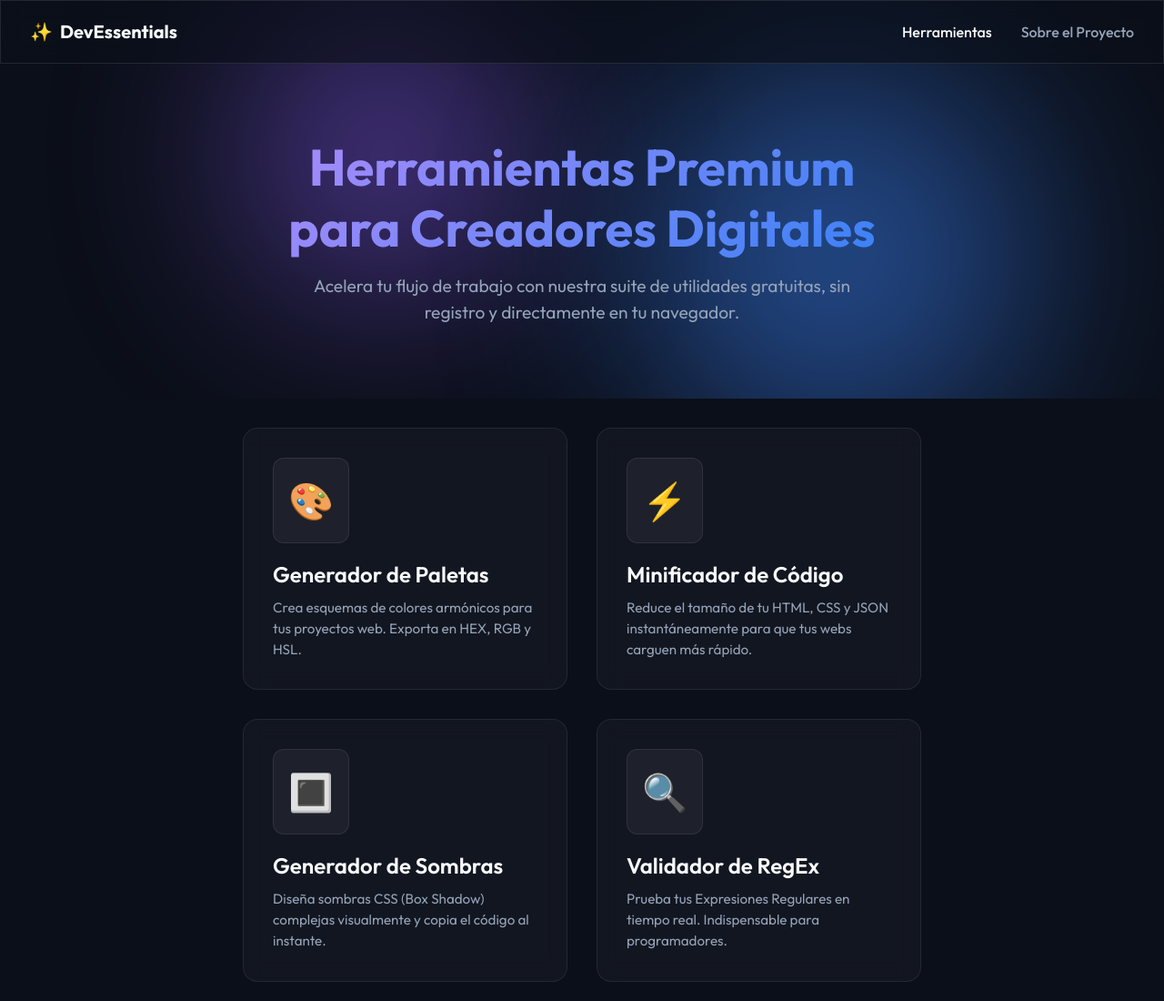
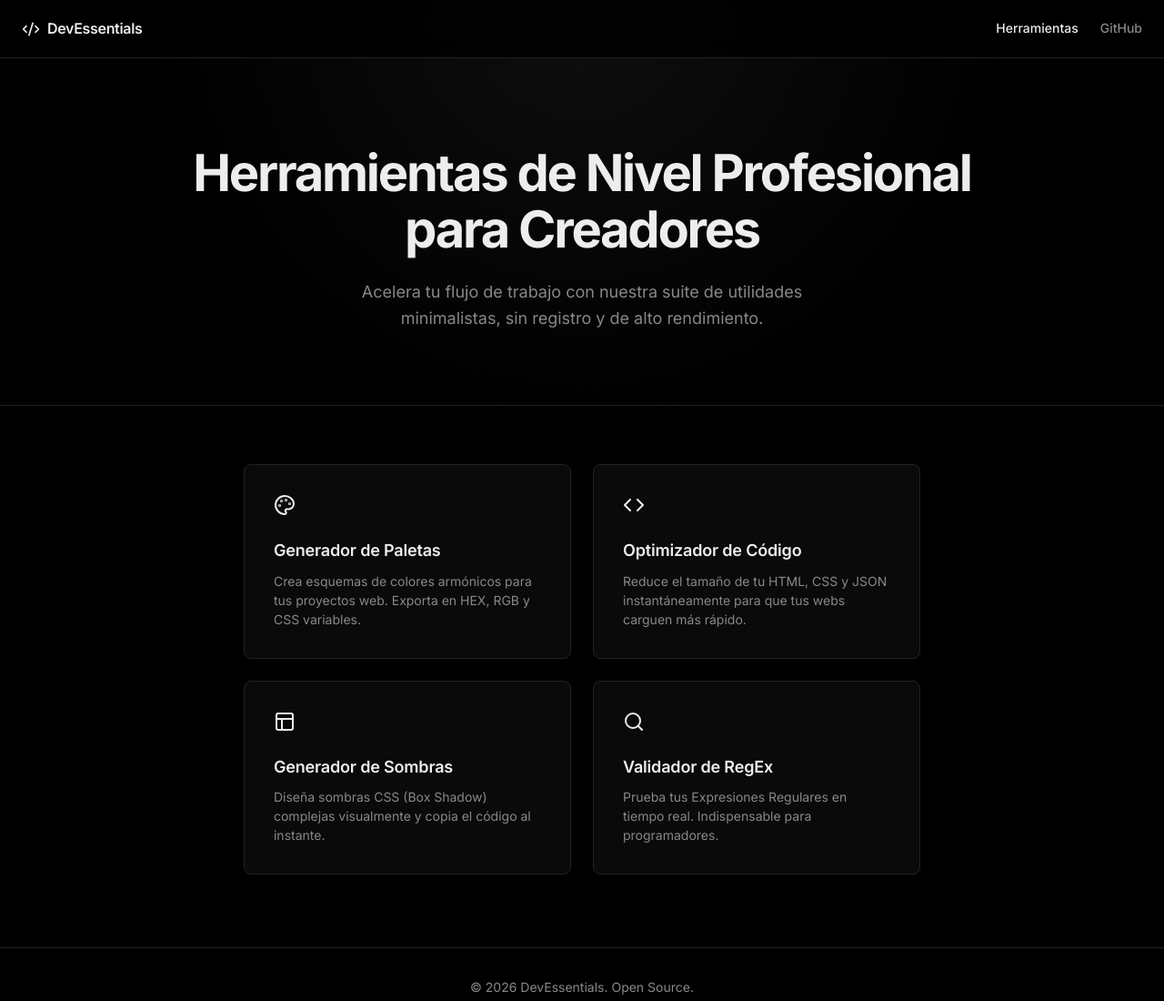
Before and after one commit to TheEdsan/DevEssentials, a website built with Vite: page index.html in a window 1280 px wide. Shown: the top 1100 px of the page at 91% size. Built offline with nearby package versions, Linux system fonts and the light colour scheme.

Commit message:
Redesigned to professional minimalist style

```diff
--- a/index.html
+++ b/index.html
@@ -5,35 +5,29 @@
     <link rel="icon" type="image/svg+xml" href="/vite.svg" />
     <meta name="viewport" content="width=device-width, initial-scale=1.0" />
     <meta name="description" content="DevEssentials - Herramientas premium gratuitas para desarrolladores y diseñadores. Generadores, conversores y utilidades rápidas." />
-    <title>DevEssentials | Premium Web Tools</title>
-    <link rel="preconnect" href="https://fonts.googleapis.com">
-    <link rel="preconnect" href="https://fonts.gstatic.com" crossorigin>
-    <link href="https://fonts.googleapis.com/css2?family=Outfit:wght@300;400;500;600;700&display=swap" rel="stylesheet">
+    <title>DevEssentials | Professional Web Tools</title>
     <link rel="stylesheet" href="./style.css">
   </head>
   <body>
     <div id="app">
       <!-- Navbar -->
-      <nav class="navbar glass">
+      <nav class="navbar">
         <div class="logo">
-          <span class="logo-icon">✨</span>
+          <div class="logo-icon">
+            <svg xmlns="http://www.w3.org/2000/svg" width="20" height="20" viewBox="0 0 24 24" fill="none" stroke="currentColor" stroke-width="2" stroke-linecap="round" stroke-linejoin="round"><path d="m18 16 4-4-4-4"/><path d="m6 8-4 4 4 4"/><path d="m14.5 4-5 16"/></svg>
+          </div>
           <span class="logo-text">DevEssentials</span>
         </div>
         <div class="nav-links">
           <a href="#" class="active">Herramientas</a>
-          <a href="#">Sobre el Proyecto</a>
+          <a href="https://github.com/TheEdsan/DevEssentials" target="_blank" rel="noopener noreferrer">GitHub</a>
         </div>
       </nav>
 
       <!-- Hero Section -->
       <header class="hero">
-        <div class="glow-orb orb-1"></div>
-        <div class="glow-orb orb-2"></div>
-
-        <div class="hero-content">
-          <h1 class="gradient-text">Herramientas Premium <br>para Creadores Digitales</h1>
-          <p class="subtitle">Acelera tu flujo de trabajo con nuestra suite de utilidades gratuitas, sin registro y directamente en tu navegador.</p>
-        </div>
+        <h1 class="hero-title">Herramientas de Nivel Profesional<br>para Creadores</h1>
+        <p class="subtitle">Acelera tu flujo de trabajo con nuestra suite de utilidades minimalistas, sin registro y de alto rendimiento.</p>
       </header>
 
       <!-- Main Content / Tools Grid -->
@@ -44,8 +38,8 @@
       </main>
 
       <!-- Footer -->
-      <footer class="glass footer">
-        <p>&copy; 2026 DevEssentials. Construido con IA para acelerar el desarrollo web.</p>
+      <footer class="footer">
+        <p>&copy; 2026 DevEssentials. Open Source.</p>
       </footer>
     </div>
 
--- a/main.js
+++ b/main.js
@@ -2,30 +2,30 @@ const tools = [
   {
     id: 'color-palette',
     title: 'Generador de Paletas',
-    description: 'Crea esquemas de colores armónicos para tus proyectos web. Exporta en HEX, RGB y HSL.',
-    icon: '🎨',
+    description: 'Crea esquemas de colores armónicos para tus proyectos web. Exporta en HEX, RGB y CSS variables.',
+    icon: '<svg xmlns="http://www.w3.org/2000/svg" width="24" height="24" viewBox="0 0 24 24" fill="none" stroke="currentColor" stroke-width="2" stroke-linecap="round" stroke-linejoin="round"><circle cx="13.5" cy="6.5" r=".5"/><circle cx="17.5" cy="10.5" r=".5"/><circle cx="8.5" cy="7.5" r=".5"/><circle cx="6.5" cy="12.5" r=".5"/><path d="M12 2C6.5 2 2 6.5 2 12s4.5 10 10 10c.926 0 1.648-.746 1.648-1.688 0-.437-.18-.835-.437-1.125-.29-.289-.438-.652-.438-1.125a1.64 1.64 0 0 1 1.668-1.668h1.996c3.051 0 5.555-2.503 5.555-5.554C21.965 6.012 17.461 2 12 2z"/></svg>',
     link: '/tools/color-palette.html'
   },
   {
     id: 'code-minifier',
-    title: 'Minificador de Código',
+    title: 'Optimizador de Código',
     description: 'Reduce el tamaño de tu HTML, CSS y JSON instantáneamente para que tus webs carguen más rápido.',
-    icon: '⚡',
+    icon: '<svg xmlns="http://www.w3.org/2000/svg" width="24" height="24" viewBox="0 0 24 24" fill="none" stroke="currentColor" stroke-width="2" stroke-linecap="round" stroke-linejoin="round"><polyline points="16 18 22 12 16 6"/><polyline points="8 6 2 12 8 18"/></svg>',
     link: '/tools/code-minifier.html'
   },
   {
     id: 'box-shadow',
     title: 'Generador de Sombras',
     description: 'Diseña sombras CSS (Box Shadow) complejas visualmente y copia el código al instante.',
-    icon: '🔳',
-    link: '/tools/box-shadow.html'
+    icon: '<svg xmlns="http://www.w3.org/2000/svg" width="24" height="24" viewBox="0 0 24 24" fill="none" stroke="currentColor" stroke-width="2" stroke-linecap="round" stroke-linejoin="round"><rect width="18" height="18" x="3" y="3" rx="2" ry="2"/><line x1="3" x2="21" y1="9" y2="9"/><line x1="9" x2="9" y1="21" y2="9"/></svg>',
+    link: '#'
   },
   {
     id: 'regex-tester',
     title: 'Validador de RegEx',
     description: 'Prueba tus Expresiones Regulares en tiempo real. Indispensable para programadores.',
-    icon: '🔍',
-    link: '/tools/regex-tester.html'
+    icon: '<svg xmlns="http://www.w3.org/2000/svg" width="24" height="24" viewBox="0 0 24 24" fill="none" stroke="currentColor" stroke-width="2" stroke-linecap="round" stroke-linejoin="round"><circle cx="11" cy="11" r="8"/><path d="m21 21-4.3-4.3"/></svg>',
+    link: '#'
   }
 ];
 
@@ -35,7 +35,7 @@ document.addEventListener('DOMContentLoaded', () => {
   if (container) {
     tools.forEach(tool => {
       const card = document.createElement('a');
-      card.className = 'tool-card glass';
+      card.className = 'tool-card';
       card.href = tool.link;
 
       card.innerHTML = `
--- a/style.css
+++ b/style.css
@@ -1,15 +1,16 @@
+@import url('https://fonts.googleapis.com/css2?family=Inter:wght@400;500;600;700&family=JetBrains+Mono:wght@400;500&display=swap');
+
 :root {
-  --bg-color: #0b0f19;
-  --surface-color: rgba(255, 255, 255, 0.03);
-  --border-color: rgba(255, 255, 255, 0.08);
-  --text-main: #f8fafc;
-  --text-muted: #94a3b8;
-  --primary: #8b5cf6;
-  --secondary: #3b82f6;
-  --accent: #10b981;
-  --glass-bg: rgba(11, 15, 25, 0.6);
-  --glass-border: rgba(255, 255, 255, 0.1);
-  --font-family: 'Outfit', sans-serif;
+  --bg-color: #000000;
+  --surface-color: #0a0a0a;
+  --surface-hover: #111111;
+  --border-color: #222222;
+  --border-hover: #333333;
+  --text-main: #ededed;
+  --text-muted: #888888;
+  --primary: #ffffff;
+  --font-family: 'Inter', sans-serif;
+  --font-mono: 'JetBrains Mono', monospace;
 }
 
 * {
@@ -24,28 +25,15 @@ body {
   color: var(--text-main);
   min-height: 100vh;
   overflow-x: hidden;
-  line-height: 1.5;
+  line-height: 1.6;
+  -webkit-font-smoothing: antialiased;
 }
 
 /* Utilities */
-.glass {
-  background: var(--glass-bg);
-  backdrop-filter: blur(12px);
-  -webkit-backdrop-filter: blur(12px);
-  border: 1px solid var(--glass-border);
-}
-
-.gradient-text {
-  background: linear-gradient(135deg, #a78bfa 0%, #3b82f6 100%);
-  -webkit-background-clip: text;
-  -webkit-text-fill-color: transparent;
-  background-clip: text;
-}
-
 .container {
-  max-width: 1200px;
+  max-width: 1100px;
   margin: 0 auto;
-  padding: 0 2rem;
+  padding: 0 1.5rem;
 }
 
 /* Layout */
@@ -60,33 +48,43 @@ body {
   position: fixed;
   top: 0;
   width: 100%;
-  height: 70px;
+  height: 64px;
   display: flex;
   justify-content: space-between;
   align-items: center;
-  padding: 0 2rem;
+  padding: 0 1.5rem;
   z-index: 100;
-  border-bottom: 1px solid var(--glass-border);
+  background: rgba(0, 0, 0, 0.8);
+  backdrop-filter: blur(12px);
+  border-bottom: 1px solid var(--border-color);
 }
 
 .logo {
   display: flex;
   align-items: center;
   gap: 0.5rem;
-  font-size: 1.25rem;
-  font-weight: 700;
+  font-size: 1rem;
+  font-weight: 600;
+  letter-spacing: -0.02em;
+}
+
+.logo-icon {
+  display: flex;
+  align-items: center;
+  color: var(--text-main);
 }
 
 .nav-links {
   display: flex;
-  gap: 2rem;
+  gap: 1.5rem;
 }
 
 .nav-links a {
   color: var(--text-muted);
   text-decoration: none;
+  font-size: 0.875rem;
   font-weight: 500;
-  transition: color 0.3s ease;
+  transition: color 0.2s ease;
 }
 
 .nav-links a:hover, .nav-links a.active {
@@ -95,137 +93,114 @@ body {
 
 /* Hero Section */
 .hero {
-  position: relative;
-  padding: 150px 2rem 80px;
+  padding: 160px 1.5rem 80px;
   text-align: center;
   display: flex;
   flex-direction: column;
   align-items: center;
-  overflow: hidden;
+  border-bottom: 1px solid var(--border-color);
+  background: radial-gradient(circle at 50% 0%, rgba(30, 30, 30, 0.5) 0%, transparent 60%);
 }
 
 .hero h1 {
   font-size: 3.5rem;
   font-weight: 700;
-  line-height: 1.2;
-  margin-bottom: 1rem;
+  letter-spacing: -0.04em;
+  line-height: 1.1;
+  margin-bottom: 1.5rem;
+  color: var(--text-main);
 }
 
 .subtitle {
   color: var(--text-muted);
-  font-size: 1.2rem;
-  max-width: 600px;
+  font-size: 1.125rem;
+  max-width: 500px;
   margin: 0 auto;
-}
-
-/* Glowing Orbs for Background */
-.glow-orb {
-  position: absolute;
-  border-radius: 50%;
-  filter: blur(100px);
-  z-index: -1;
-  opacity: 0.5;
-  animation: float 10s infinite alternate ease-in-out;
-}
-
-.orb-1 {
-  width: 300px;
-  height: 300px;
-  background: var(--primary);
-  top: 10%;
-  left: 20%;
-}
-
-.orb-2 {
-  width: 400px;
-  height: 400px;
-  background: var(--secondary);
-  top: 30%;
-  right: 15%;
-  animation-delay: -5s;
-}
-
-@keyframes float {
-  0% { transform: translate(0, 0) scale(1); }
-  100% { transform: translate(30px, -50px) scale(1.1); }
+  font-weight: 400;
 }
 
 /* Tools Grid */
 main.container {
   flex: 1;
-  padding-bottom: 4rem;
+  padding-bottom: 5rem;
+  padding-top: 4rem;
 }
 
 .tools-grid {
   display: grid;
-  grid-template-columns: repeat(auto-fill, minmax(320px, 1fr));
-  gap: 2rem;
-  margin-top: 2rem;
+  grid-template-columns: repeat(auto-fill, minmax(300px, 1fr));
+  gap: 1.5rem;
 }
 
 /* Tool Card */
 .tool-card {
   background: var(--surface-color);
   border: 1px solid var(--border-color);
-  border-radius: 16px;
+  border-radius: 8px;
   padding: 2rem;
-  transition: all 0.4s cubic-bezier(0.175, 0.885, 0.32, 1.275);
+  transition: all 0.2s ease;
   cursor: pointer;
-  position: relative;
-  overflow: hidden;
   text-decoration: none;
   color: inherit;
-  display: block;
-}
-
-.tool-card::before {
-  content: '';
-  position: absolute;
-  top: 0;
-  left: 0;
-  width: 100%;
-  height: 100%;
-  background: radial-gradient(circle at center, rgba(139, 92, 246, 0.15) 0%, transparent 70%);
-  opacity: 0;
-  transition: opacity 0.4s ease;
-  z-index: 0;
+  display: flex;
+  flex-direction: column;
 }
 
 .tool-card:hover {
-  transform: translateY(-8px);
-  border-color: rgba(139, 92, 246, 0.5);
-  box-shadow: 0 10px 30px -10px rgba(139, 92, 246, 0.3);
-}
-
-.tool-card:hover::before {
-  opacity: 1;
+  background: var(--surface-hover);
+  border-color: var(--border-hover);
 }
 
 .tool-icon {
-  font-size: 2.5rem;
-  margin-bottom: 1rem;
-  position: relative;
-  z-index: 1;
-  display: inline-block;
-  padding: 1rem;
-  background: rgba(255, 255, 255, 0.05);
-  border-radius: 12px;
-  border: 1px solid var(--border-color);
+  margin-bottom: 1.5rem;
+  color: var(--text-main);
+  display: flex;
 }
 
 .tool-title {
-  font-size: 1.5rem;
+  font-size: 1.125rem;
   font-weight: 600;
+  letter-spacing: -0.01em;
   margin-bottom: 0.5rem;
-  position: relative;
-  z-index: 1;
 }
 
 .tool-desc {
   color: var(--text-muted);
-  font-size: 0.95rem;
-  position: relative;
-  z-index: 1;
+  font-size: 0.875rem;
+  line-height: 1.5;
+}
+
+/* Buttons */
+.btn {
+  background: var(--primary);
+  color: var(--bg-color);
+  border: 1px solid var(--primary);
+  padding: 0.5rem 1rem;
+  border-radius: 6px;
+  font-family: var(--font-family);
+  font-weight: 500;
+  font-size: 0.875rem;
+  cursor: pointer;
+  transition: background 0.2s, color 0.2s;
+  display: inline-flex;
+  align-items: center;
+  justify-content: center;
+}
+
+.btn:hover {
+  background: transparent;
+  color: var(--primary);
+}
+
+.btn-secondary {
+  background: transparent;
+  color: var(--text-main);
+  border: 1px solid var(--border-color);
+}
+
+.btn-secondary:hover {
+  background: var(--border-color);
+  color: var(--text-main);
 }
 
 /* Footer */
@@ -233,42 +208,27 @@ main.container {
   text-align: center;
   padding: 2rem;
   color: var(--text-muted);
-  font-size: 0.9rem;
+  font-size: 0.875rem;
   border-top: 1px solid var(--border-color);
 }
 
 /* Tool Detail Page Structure */
 .tool-header {
   text-align: center;
-  margin: 120px 0 40px;
+  margin: 100px 0 30px;
 }
 
 .tool-header h1 {
-  font-size: 2.5rem;
+  font-size: 2rem;
+  font-weight: 600;
+  letter-spacing: -0.03em;
   margin-bottom: 0.5rem;
 }
 
 .tool-workspace {
   background: var(--surface-color);
   border: 1px solid var(--border-color);
-  border-radius: 16px;
-  padding: 2rem;
+  border-radius: 8px;
+  padding: 1.5rem;
   min-height: 400px;
 }
-
-.btn {
-  background: linear-gradient(135deg, var(--primary), var(--secondary));
-  color: white;
-  border: none;
-  padding: 0.8rem 1.5rem;
-  border-radius: 8px;
-  font-family: var(--font-family);
-  font-weight: 600;
-  cursor: pointer;
-  transition: transform 0.2s ease, box-shadow 0.2s ease;
-}
-
-.btn:hover {
-  transform: translateY(-2px);
-  box-shadow: 0 4px 15px rgba(139, 92, 246, 0.4);
-}
--- a/tools/code-minifier.html
+++ b/tools/code-minifier.html
@@ -4,16 +4,13 @@
     <meta charset="UTF-8" />
     <meta name="viewport" content="width=device-width, initial-scale=1.0" />
     <meta name="description" content="Minificador y Formateador de Código gratuito. Optimiza JSON, CSS y HTML online sin registro." />
-    <title>Minificador y Formateador de Código | DevEssentials</title>
-    <link rel="preconnect" href="https://fonts.googleapis.com">
-    <link rel="preconnect" href="https://fonts.gstatic.com" crossorigin>
-    <link href="https://fonts.googleapis.com/css2?family=Outfit:wght@300;400;500;600;700&family=JetBrains+Mono:wght@400;500&display=swap" rel="stylesheet">
+    <title>Optimizador de Código | DevEssentials</title>
     <link rel="stylesheet" href="../style.css">
     <style>
       .minifier-container {
         display: grid;
         grid-template-columns: 1fr 1fr;
-        gap: 2rem;
+        gap: 1.5rem;
         height: 500px;
       }
       @media (max-width: 768px) {
@@ -25,21 +22,27 @@
       .code-area {
         display: flex;
         flex-direction: column;
-        gap: 1rem;
+        gap: 0.75rem;
+      }
+      .code-area h3 {
+        font-size: 0.875rem;
+        font-weight: 500;
+        color: var(--text-muted);
       }
       textarea {
         flex: 1;
         width: 100%;
-        background: rgba(0,0,0,0.3);
+        background: var(--bg-color);
         border: 1px solid var(--border-color);
-        border-radius: 12px;
-        color: #e2e8f0;
-        padding: 1.5rem;
-        font-family: 'JetBrains Mono', monospace;
-        font-size: 0.95rem;
+        border-radius: 8px;
+        color: var(--text-main);
+        padding: 1.25rem;
+        font-family: var(--font-mono);
+        font-size: 0.875rem;
         resize: none;
         outline: none;
-        transition: border-color 0.3s;
+        transition: border-color 0.2s;
+        line-height: 1.6;
       }
       textarea:focus {
         border-color: var(--primary);
@@ -47,30 +50,33 @@
       .controls {
         display: flex;
         gap: 1rem;
-        margin-top: 1rem;
+        margin-top: 1.5rem;
         justify-content: center;
         grid-column: 1 / -1;
       }
       select {
-        background: rgba(255,255,255,0.05);
-        color: white;
+        background: var(--bg-color);
+        color: var(--text-main);
         border: 1px solid var(--border-color);
-        padding: 0.8rem;
-        border-radius: 8px;
+        padding: 0.5rem 1rem;
+        border-radius: 6px;
         font-family: var(--font-family);
         outline: none;
+        font-size: 0.875rem;
+        cursor: pointer;
       }
       .toast {
         position: fixed;
         bottom: 20px;
         right: 20px;
-        background: var(--primary);
-        color: white;
-        padding: 1rem 2rem;
-        border-radius: 8px;
+        background: var(--text-main);
+        color: var(--bg-color);
+        padding: 1rem 1.5rem;
+        border-radius: 6px;
+        font-weight: 500;
         transform: translateY(100px);
         opacity: 0;
-        transition: all 0.3s ease;
+        transition: all 0.2s ease;
         z-index: 1000;
       }
       .toast.show {
@@ -82,10 +88,12 @@
   <body>
     <div id="app">
       <!-- Navbar -->
-      <nav class="navbar glass">
+      <nav class="navbar">
         <div class="logo">
           <a href="../index.html" style="color: inherit; text-decoration: none; display: flex; align-items: center; gap: 0.5rem;">
-            <span class="logo-icon">✨</span>
+            <div class="logo-icon">
+              <svg xmlns="http://www.w3.org/2000/svg" width="20" height="20" viewBox="0 0 24 24" fill="none" stroke="currentColor" stroke-width="2" stroke-linecap="round" stroke-linejoin="round"><path d="m18 16 4-4-4-4"/><path d="m6 8-4 4 4 4"/><path d="m14.5 4-5 16"/></svg>
+            </div>
             <span class="logo-text">DevEssentials</span>
           </a>
         </div>
@@ -96,13 +104,13 @@
 
       <!-- Tool Header -->
       <header class="tool-header">
-        <h1 class="gradient-text">Formateador & Minificador</h1>
-        <p class="subtitle">Optimiza o embellece tu código JSON, CSS y HTML en segundos.</p>
+        <h1>Optimizador de Código</h1>
+        <p class="subtitle">Formatea o minifica tu código JSON, CSS y HTML instantáneamente.</p>
       </header>
 
       <!-- Main Content -->
       <main class="container">
-        <div class="tool-workspace glass">
+        <div class="tool-workspace">
           <div class="minifier-container">
             <div class="code-area">
               <h3>Entrada</h3>
@@ -120,9 +128,9 @@
               <option value="css">CSS</option>
               <option value="html">HTML</option>
             </select>
-            <button class="btn" id="formatBtn" style="background: rgba(255,255,255,0.1); border: 1px solid var(--border-color);">Formatear</button>
-            <button class="btn" id="minifyBtn">Minificar</button>
-            <button class="btn" id="copyBtn" style="background: var(--secondary);">Copiar Resultado</button>
+            <button class="btn btn-secondary" id="formatBtn">Formatear</button>
+            <button class="btn btn-secondary" id="minifyBtn">Minificar</button>
+            <button class="btn" id="copyBtn">Copiar Resultado</button>
           </div>
         </div>
       </main>
```
Also changed, not shown: tools/color-palette.html (+26 -26 lines).
